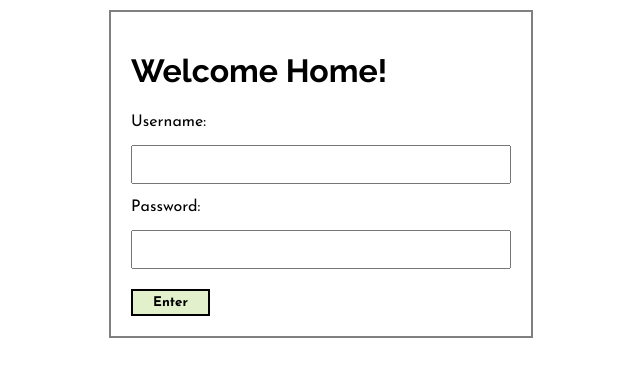
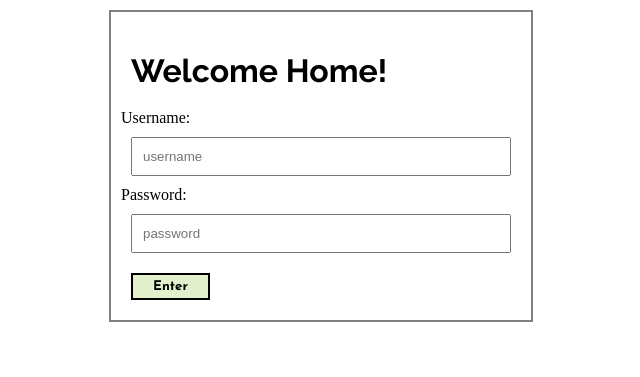
Before and after one commit to seahyx/pptc-keyence, a Flask app: page /login/ in a window 1280 px wide. Shown: the part 67-444 px from the top of the page, without its empty margins (319-959 px from the left). Run offline with Flask 2, Linux system fonts and the light colour scheme.

Commit message:
Updated login elements

```diff
--- a/templates/login.html
+++ b/templates/login.html
@@ -5,10 +5,10 @@
 	<div class='container' style='max-width: 400px; margin-left: auto; margin-right: auto;'>
 		<h1>Welcome Home!</h1>
 
-		<p>Username: </p>
-		<input>
-		<p>Password: </p>
-		<input>
+		<label for='username'>Username: </label>
+		<input id='username' type='text' placeholder='username'>
+		<label for='password'>Password: </label>
+		<input id='password' type='password' placeholder='password'>
 
 		<button type='submit' class='btn-small'>Enter</button>
 	</div>
```
